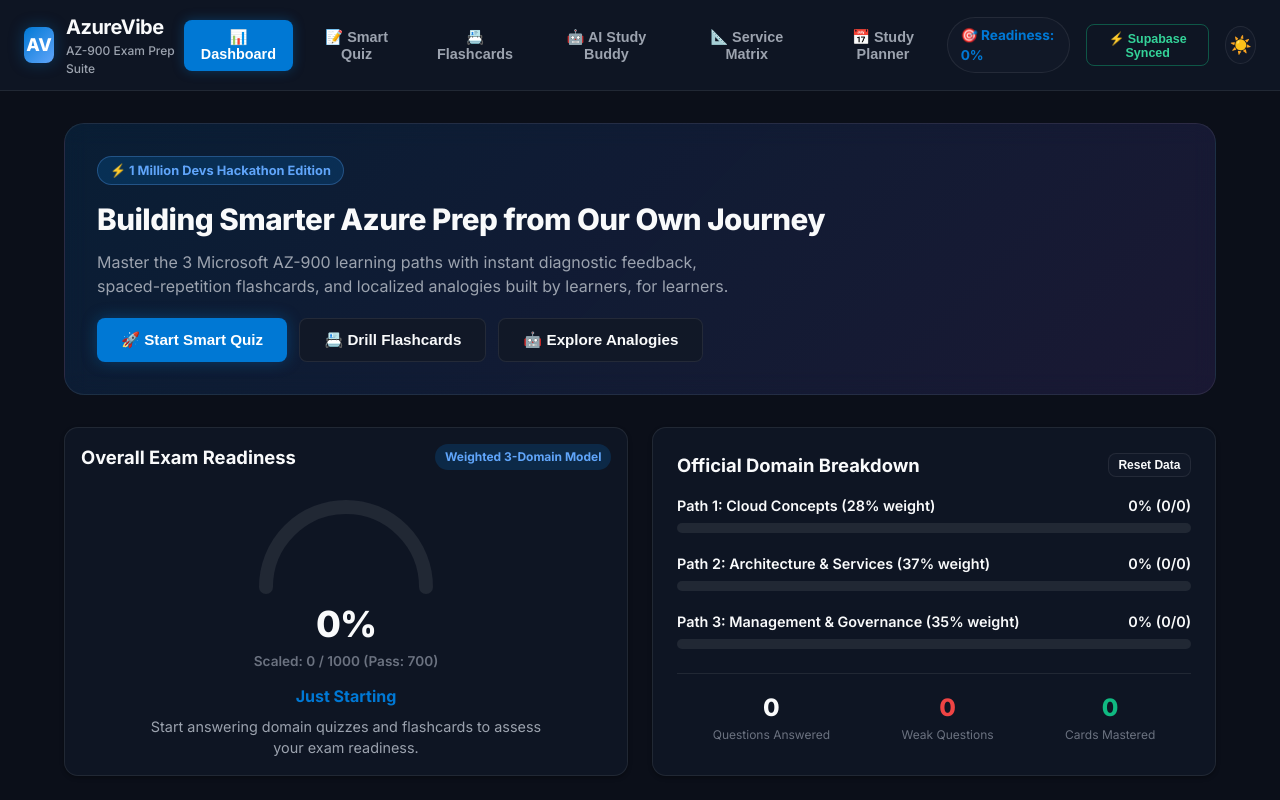
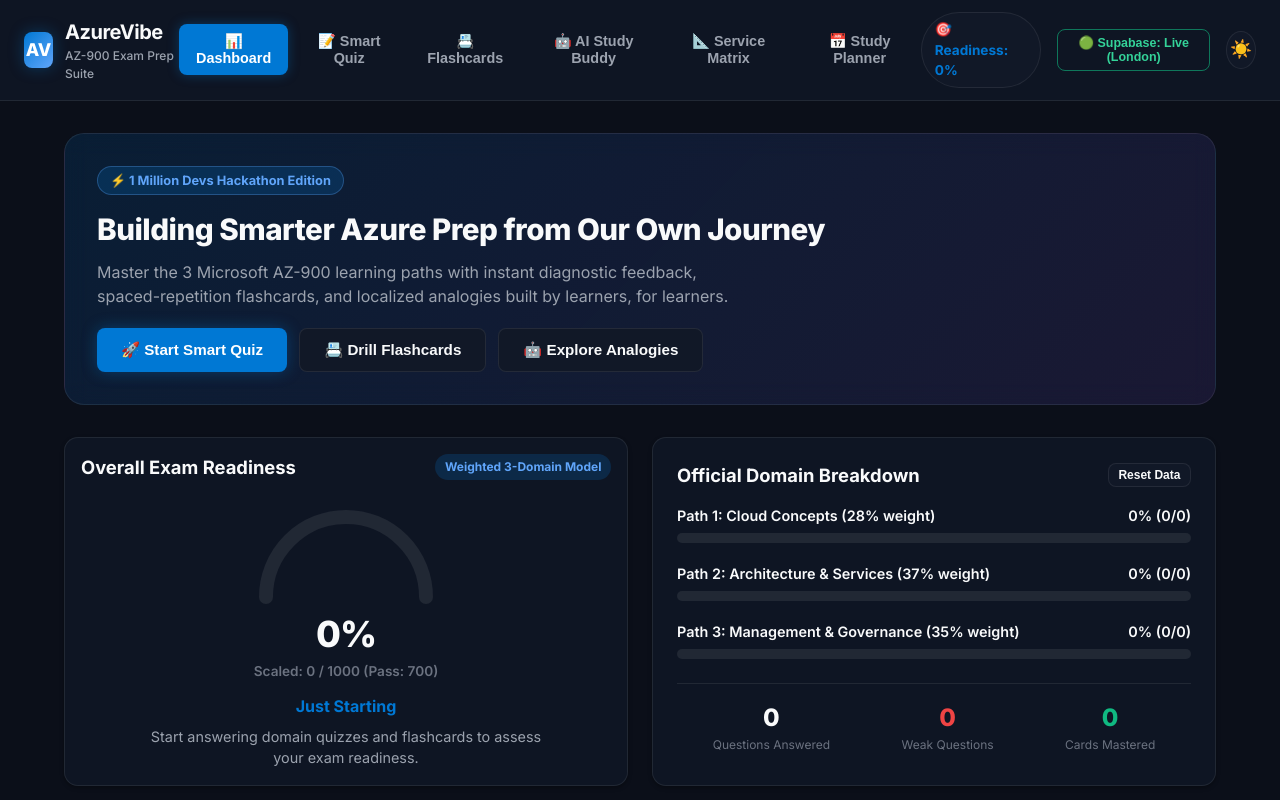
Before and after one commit to makeromusa/azurevibe, a website: page index.html in a window 1280 px wide. Shown: the top 800 px of the page. Drawn offline with nearby package versions, Linux system fonts and the light colour scheme.

Commit message:
feat(supabase): connect live Supabase client with London project credentials

```diff
--- a/index.html
+++ b/index.html
@@ -10,6 +10,12 @@
   <link rel="preconnect" href="https://fonts.googleapis.com" />
   <link rel="preconnect" href="https://fonts.gstatic.com" crossorigin />
   <link href="https://fonts.googleapis.com/css2?family=Inter:wght@400;500;600;700;800&display=swap" rel="stylesheet" />
+  <!-- Supabase Cloud PostgreSQL Client SDK -->
+  <script>
+    window.__SUPABASE_URL__ = "https://ctwazhgsnvneinuhjdbk.supabase.co";
+    window.__SUPABASE_ANON_KEY__ = "sb_publishable_uPN4KWM97TKv3GX0c340FQ_gYVv3bSM";
+  </script>
+  <script src="https://cdn.jsdelivr.net/npm/@supabase/supabase-js@2"></script>
 </head>
 <body>
 
--- a/js/supabase-client.js
+++ b/js/supabase-client.js
@@ -25,14 +25,30 @@
 
   async initClient() {
     // Check if Supabase keys are in global window config or environment
-    const url = window.__SUPABASE_URL__ || localStorage.getItem("azurevibe_supabase_url");
-    const key = window.__SUPABASE_ANON_KEY__ || localStorage.getItem("azurevibe_supabase_key");
+    const url = window.__SUPABASE_URL__ || localStorage.getItem("azurevibe_supabase_url") || "https://ctwazhgsnvneinuhjdbk.supabase.co";
+    const key = window.__SUPABASE_ANON_KEY__ || localStorage.getItem("azurevibe_supabase_key") || "sb_publishable_uPN4KWM97TKv3GX0c340FQ_gYVv3bSM";
 
     if (url && key && window.supabase) {
       try {
         this.supabase = window.supabase.createClient(url, key);
         this.isConfigured = true;
         console.log("⚡ Supabase connected live to:", url);
+
+        // Update UI pill if present
+        const updatePill = () => {
+          const pill = document.getElementById("btn-cloud-status");
+          if (pill) {
+            pill.innerHTML = "🟢 Supabase: Live (London)";
+            pill.style.borderColor = "rgba(16, 185, 129, 0.6)";
+            pill.style.color = "#34d399";
+          }
+        };
+
+        if (document.readyState === "loading") {
+          document.addEventListener("DOMContentLoaded", updatePill);
+        } else {
+          updatePill();
+        }
       } catch (err) {
         console.warn("Supabase init error, operating in resilient offline mode:", err);
       }
```
Also changed, not shown: public/index.html (+6 -0 lines), public/js/supabase-client.js (+18 -2 lines).
